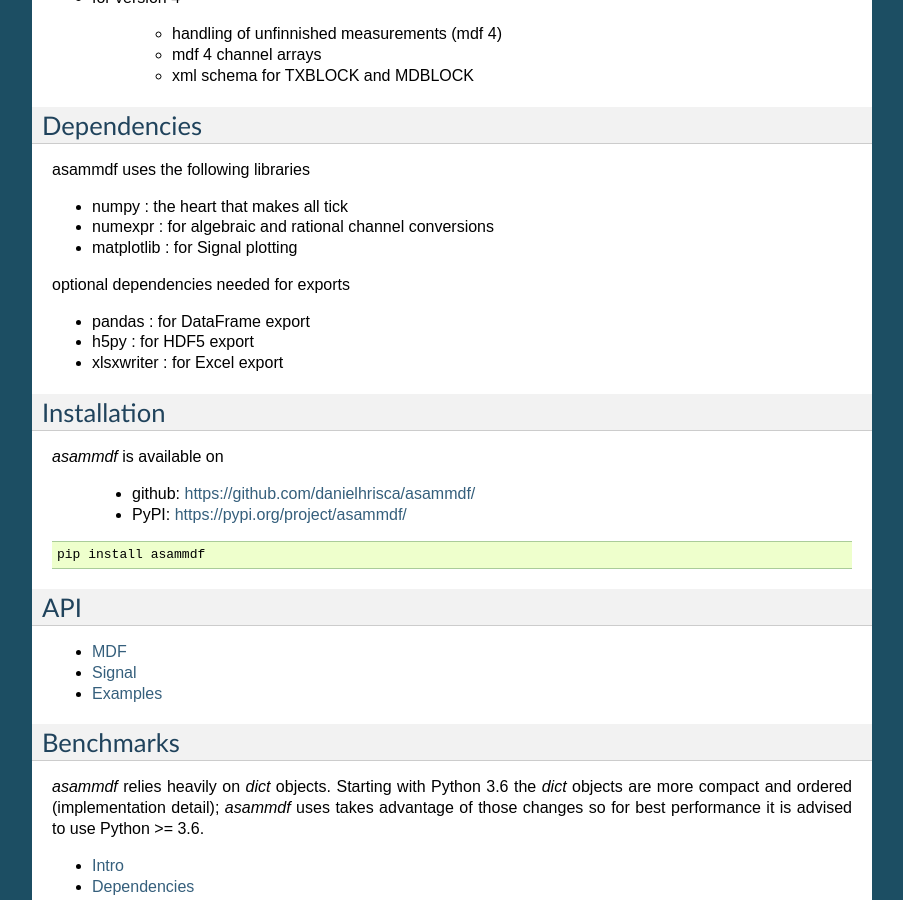
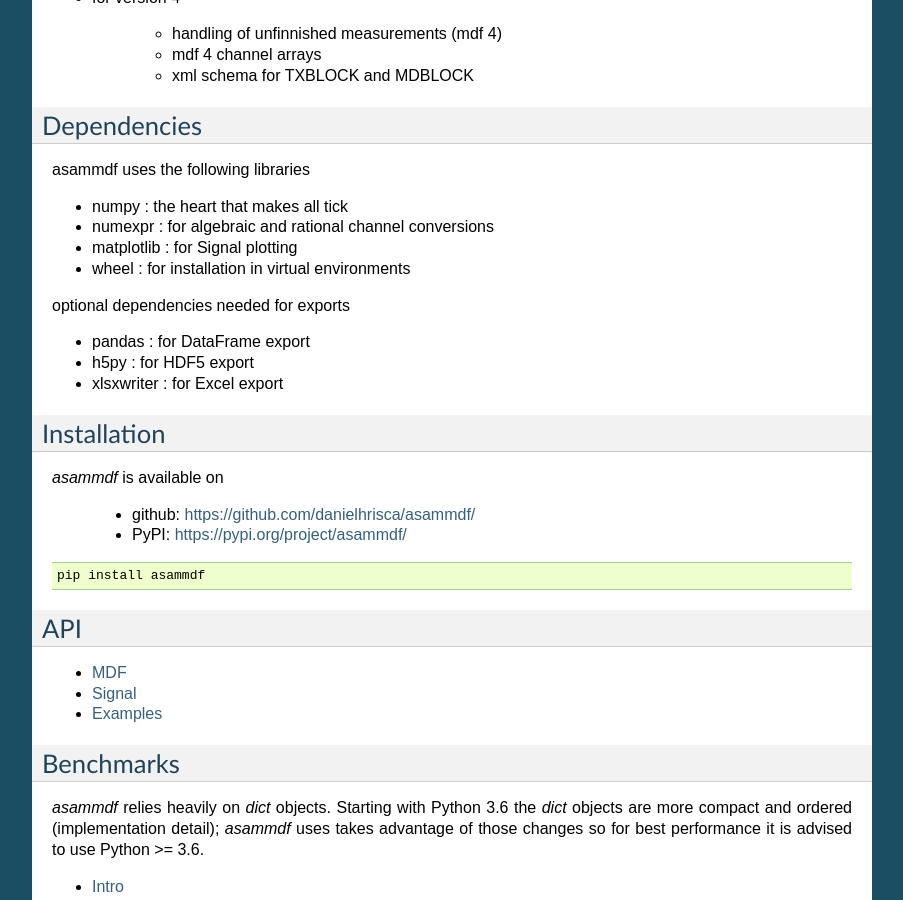
Before and after one commit to danielhrisca/asammdf, a Sphinx documentation site: the page built from documentation/index.rst, in a window 1280 px wide and 900 px high, scrolled down 1157 px. Shown: the whole window, without its empty margins (198-1101 px from the left). Built offline with Sphinx 7.4.7, drawn with Linux system fonts in a browser that asks for light colours; formulas are drawn with MathJax 3.

Commit message:
add wheel requirement needed for installation in virtual environments

```diff
--- a/README.rst
+++ b/README.rst
@@ -84,6 +84,7 @@
 * numpy : the heart that makes all tick
 * numexpr : for algebraic and rational channel conversions
 * matplotlib : for Signal plotting
+* wheel : for installation in virtual environments
 
 optional dependencies needed for exports
 
--- a/documentation/index.rst
+++ b/documentation/index.rst
@@ -64,6 +64,7 @@
 * numpy : the heart that makes all tick
 * numexpr : for algebraic and rational channel conversions
 * matplotlib : for Signal plotting
+* wheel : for installation in virtual environments
 
 optional dependencies needed for exports
 
--- a/pip_requirements_readthedocs.txt
+++ b/pip_requirements_readthedocs.txt
@@ -2,3 +2,4 @@
 numexpr
 numpy
 matplotlib
+wheel
--- a/setup.py
+++ b/setup.py
@@ -84,7 +84,8 @@
     # https://packaging.python.org/en/latest/requirements.html
     install_requires=['numpy',
                       'numexpr',
-                      'matplotlib',],
+                      'matplotlib',
+                      'wheel'],
 
     # List additional groups of dependencies here (e.g. development
     # dependencies). You can install these using the following syntax,
```
Also changed, not shown: README.md (+1 -0 lines).
